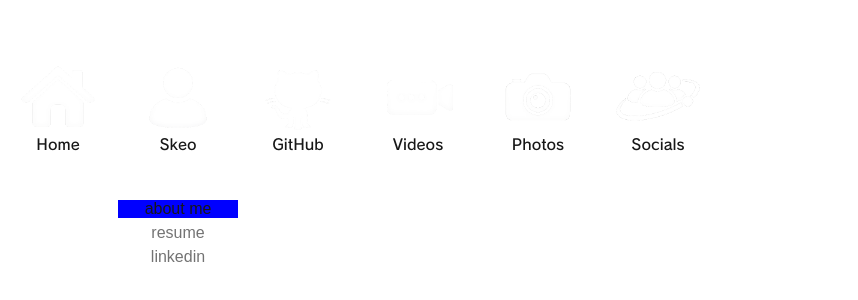
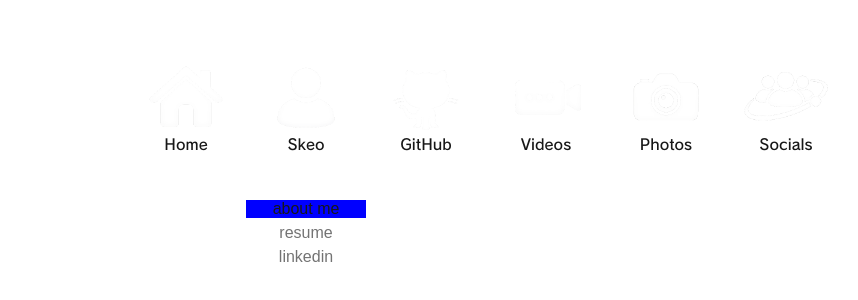
Before and after one commit to skeoswf/skeo-ps3, a Next.js app in the folder skeo-page-ps3/: page / in a window 1280 px wide. Shown: the part 200-500 px from the top of the page, without its empty margins (258-1116 px from the left). Built offline with nearby package versions, Linux system fonts and the light colour scheme.

Commit message:
add wrap around logic for offset states

```diff
--- a/skeo-page-ps3/src/app/globals.css
+++ b/skeo-page-ps3/src/app/globals.css
@@ -89,12 +89,13 @@ a {
 ======================= */
 
 .XMB-container {
+  user-select: none;
   position: relative;
   width: fit-content;
   height: 60vh;
 
   margin-top: 30vh;
-  margin-left: 20vw;
+  margin-left: 30vw;
   padding-bottom: 150px;
 
   /* Geometry interface (JS-driven) */
--- a/skeo-page-ps3/src/app/page.js
+++ b/skeo-page-ps3/src/app/page.js
@@ -83,15 +83,13 @@ export default function Home() {
 
 
           if (e.key === "ArrowLeft" || e.key === "a") {
-            setxoffset(prev => prev + 60)
+            setxoffset(prev => (prev > 60 ? -540 : prev + 60));
           }
 
           if (e.key === "ArrowRight" || e.key === "d") {
-            setxoffset(prev => prev - 60)
+            setxoffset(prev => (prev <= -540 ? 120 : prev - 60));
+          }
 
-            // if over value, set value back to __
-
-          }
 
 
           return prev.map((icon, index) => {
```
